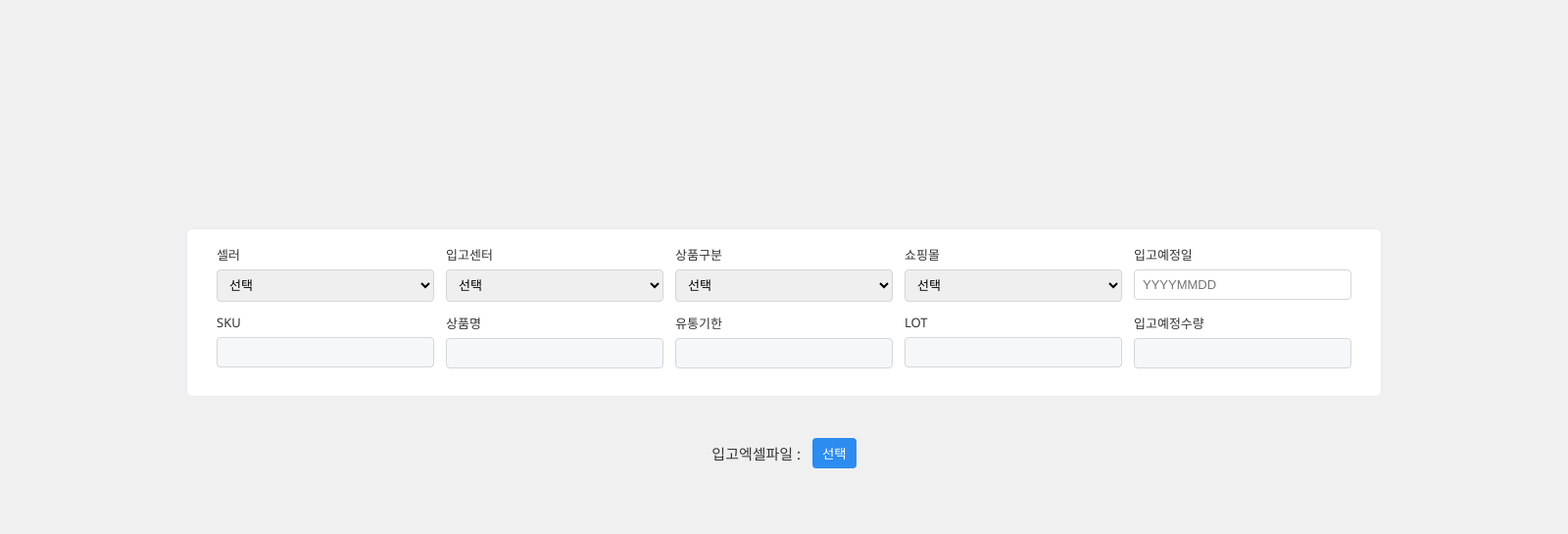
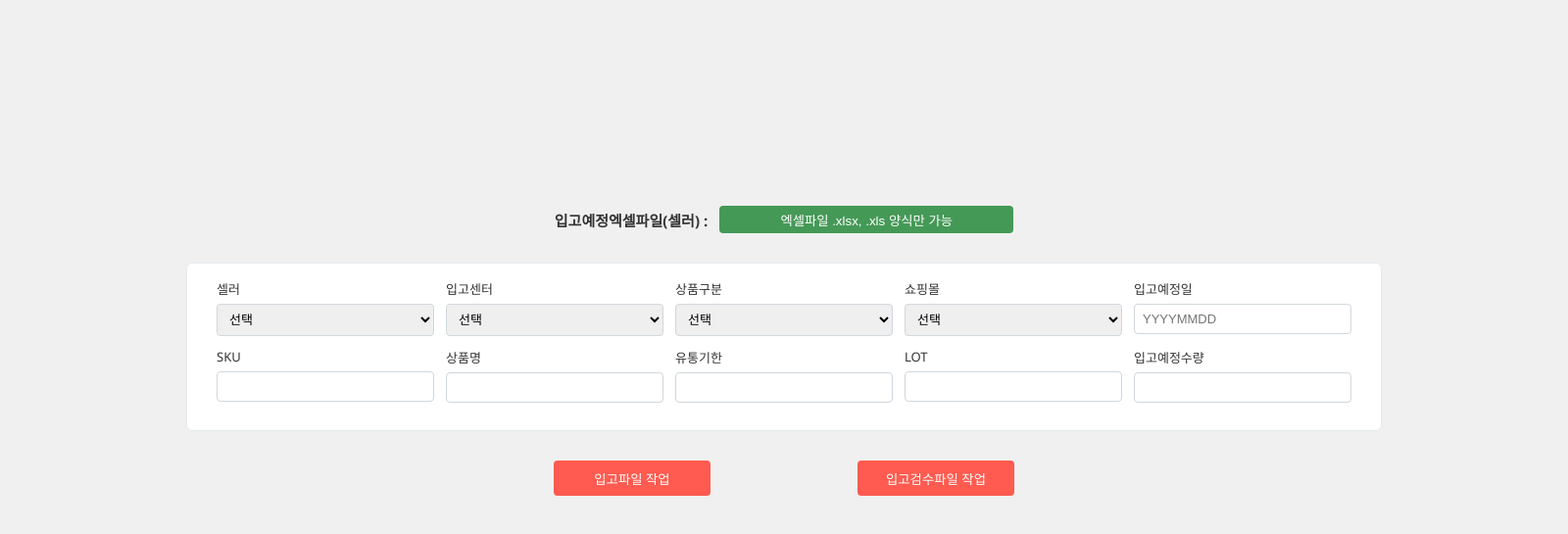
Before and after one commit to lulubethere/CountHub, an Electron app: page html/04-01 inbound.html in a window 1600 px wide. Shown: the part 97-642 px from the top of the page at 98% size. Drawn offline with Linux system fonts and the light colour scheme; no server answers; sample sign-in values are in the browser's storage.

Commit message:
입고칸 버튼 2개 생성

```diff
--- a/html/04-01 inbound.html
+++ b/html/04-01 inbound.html
@@ -16,6 +16,13 @@
       </div>
     </div>
     <div class="inbound-content">
+          <div class="excel-upload">
+          <label class="excel-label">입고예정엑셀파일(셀러) :</label>
+          <div class="excel-controls">
+           <input id="inbound-excel-file" type="file" accept=".xlsx,.xls" style="display:none">
+           <button id="btn-select-excel" class="excel-btn">엑셀파일 .xlsx, .xls 양식만 가능</button>
+          </div>
+        </div>
       <div class="inbound-form">
         <div class="grid-row">
           <div class="field">
@@ -69,42 +76,38 @@
           <div class="field">
             <div class="field-label">SKU</div>
             <div class="field-control">
-              <input id="sku" type="text" disabled value="">
+              <input id="sku" type="text" value="">
             </div>
           </div>
           <div class="field">
             <div class="field-label">상품명</div>
             <div class="field-control">
-              <input id="product-name" type="text" disabled value="">
+              <input id="product-name" type="text" value="">
             </div>
           </div>
           <div class="field">
             <div class="field-label">유통기한</div>
             <div class="field-control">
-              <input id="expiry" type="text" disabled value="">
+              <input id="expiry" type="text" value="">
             </div>
           </div>
           <div class="field">
             <div class="field-label">LOT</div>
             <div class="field-control">
-              <input id="lot" type="text" disabled value="">
+              <input id="lot" type="text" value="">
             </div>
           </div>
           <div class="field">
             <div class="field-label">입고예정수량</div>
             <div class="field-control">
-              <input id="expected-qty" type="text" disabled value="">
+              <input id="expected-qty" type="text" value="">
             </div>
           </div>
         </div>
       </div>
-
-      <div class="excel-upload">
-        <label class="excel-label">입고엑셀파일 :</label>
-        <div class="excel-controls">
-          <input id="inbound-excel-file" type="file" accept=".xlsx,.xls" style="display:none">
-          <button id="btn-select-excel" class="excel-btn">선택</button>
-        </div>
+      <div class="excel-actions">
+        <button id="btn-process" class="action-btn">입고파일 작업</button>
+        <button id="btn-verify" class="action-btn">입고검수파일 작업</button>
       </div>
     </div>
   </div>
@@ -115,9 +118,27 @@
       const btn = document.getElementById('btn-select-excel');
       const input = document.getElementById('inbound-excel-file');
       if(!btn || !input) return;
+      const defaultLabel = '엑셀파일 .xlsx, .xls 양식만 가능';
       btn.addEventListener('click', function(){ input.click(); });
       input.addEventListener('change', function(e){
-        btn.textContent = (e.target.files && e.target.files.length) ? '파일 선택됨' : '선택';
+        const file = e.target.files && e.target.files[0];
+        if(!file){
+          btn.textContent = defaultLabel;
+          btn.title = defaultLabel;
+          return;
+        }
+        const name = file.name || '';
+        const ext = name.split('.').pop().toLowerCase();
+        if(['xlsx','xls'].includes(ext)){
+          // show truncated text in button, full name on hover
+          btn.textContent = name;
+          btn.title = name;
+        } else {
+          alert('가능한 양식이 아닙니다');
+          input.value = '';
+          btn.textContent = defaultLabel;
+          btn.title = defaultLabel;
+        }
       });
     })();
   </script>
--- a/style/inbound-style.css
+++ b/style/inbound-style.css
@@ -24,7 +24,7 @@
 
 .excel-upload {
   max-width: 900px;
-  margin: 24px auto;
+  margin: 0px;
   display: flex;
   align-items: center;
   justify-content: center;
@@ -33,6 +33,7 @@
 .excel-label {
   font-size: 15px;
   color: #333;
+  font-weight: 600;
 }
 .excel-controls {
   display: flex;
@@ -40,12 +41,36 @@
   gap: 8px;
 }
 .excel-btn {
-  padding: 6px 10px;
-  background: #2d8cf0;
+  background: #459957;
   color: #fff;
   border: none;
   border-radius: 4px;
   cursor: pointer;
+  display: inline-block;
+  box-sizing: border-box;
+  width: 300px; /* fixed width */
+  height: 28px; /* fixed height */
+  white-space: nowrap;
+  overflow: hidden;
+  text-overflow: ellipsis;
+  text-align: center;
+}
+
+.excel-actions {
+  display: flex;
+  justify-content: center;
+  gap: 150px;
+  margin-top: 0px;
+}
+.action-btn {
+  padding: 6px 14px;
+  background: #ff5b50;
+  color: #fff;
+  border: none;
+  border-radius: 4px;
+  cursor: pointer;
+  height: 36px;
+  min-width: 160px;
 }
 .inbound-content {
     height: calc(100vh - 80px);
@@ -56,7 +81,7 @@
 }
 .inbound-form {
   max-width: 1200px;
-  margin: 18px auto;
+  margin: 30px auto;
   padding: 16px 30px;
   background: #fff;
   border: 1px solid #e6eaee;
```
